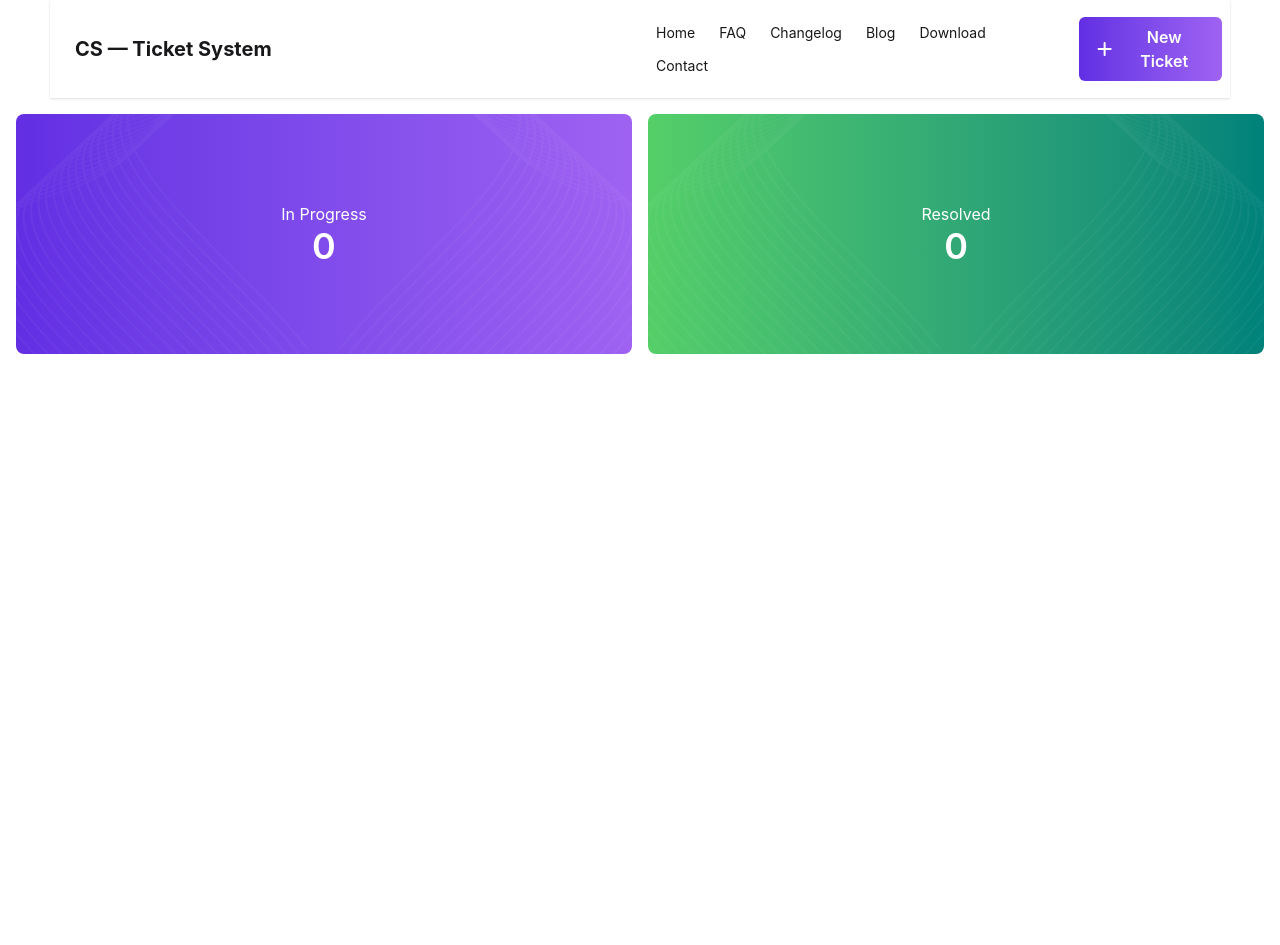
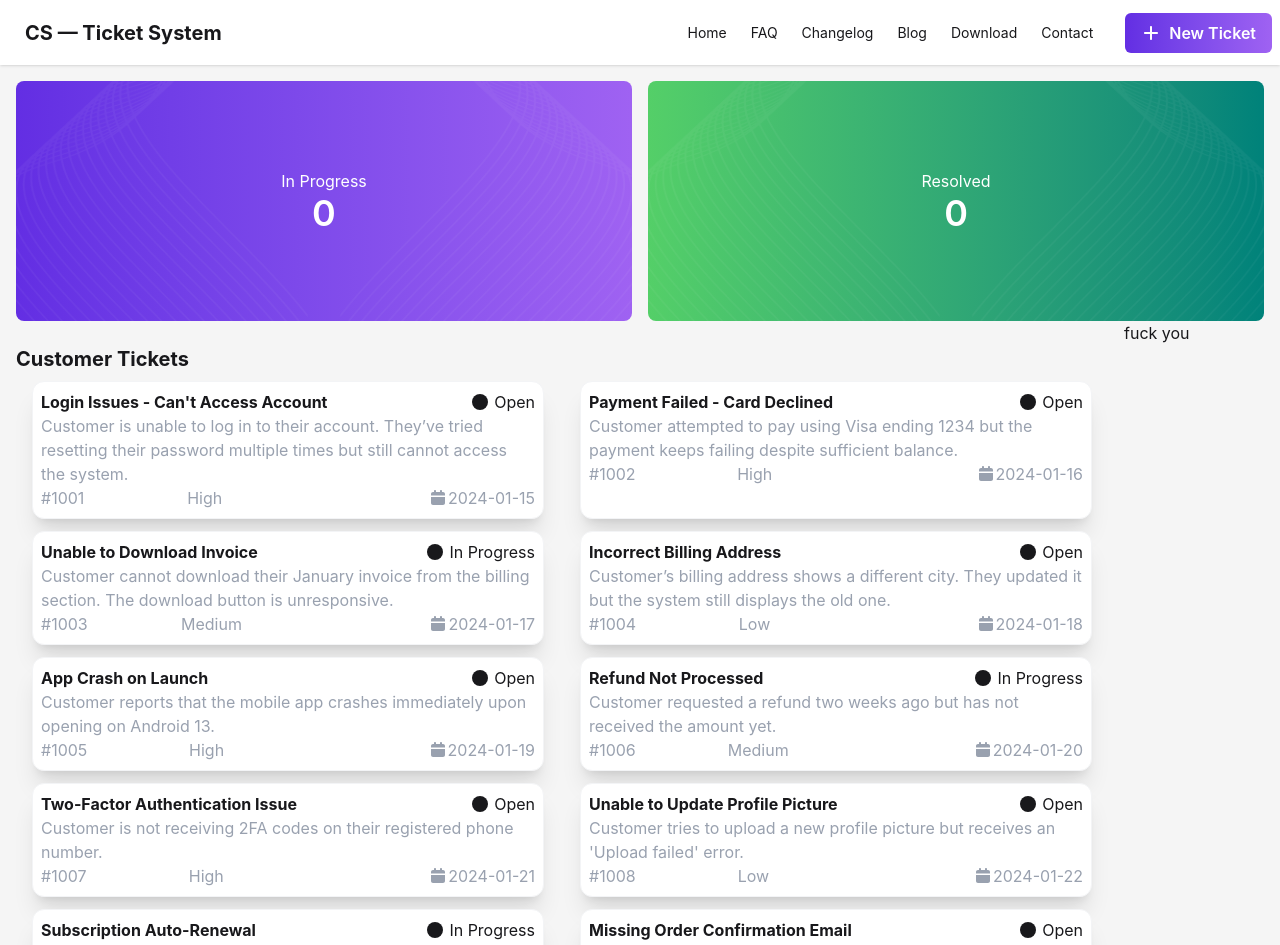
Before and after one commit to aashraful349/customer-support-zone, a React (Vite) app: page / in a window 1280 px wide. Shown: the top 945 px of the page. Before the commit the page ends 800 px from the top, so only its background shows below. Built offline with nearby package versions, Linux system fonts and the light colour scheme.

Commit message:
working on task option

```diff
--- /dev/null
+++ b/public/tickets.json
@@ -0,0 +1,110 @@
+[
+  {
+    "id": "#1001",
+    "title": "Login Issues - Can't Access Account",
+    "description": "Customer is unable to log in to their account. They’ve tried resetting their password multiple times but still cannot access the system.",
+    "customer": "John Smith",
+    "priority": "High",
+    "status": "Open",
+    "createdAt": "2024-01-15"
+  },
+  {
+    "id": "#1002",
+    "title": "Payment Failed - Card Declined",
+    "description": "Customer attempted to pay using Visa ending 1234 but the payment keeps failing despite sufficient balance.",
+    "customer": "Sarah Johnson",
+    "priority": "High",
+    "status": "Open",
+    "createdAt": "2024-01-16"
+  },
+  {
+    "id": "#1003",
+    "title": "Unable to Download Invoice",
+    "description": "Customer cannot download their January invoice from the billing section. The download button is unresponsive.",
+    "customer": "Michael Brown",
+    "priority": "Medium",
+    "status": "In Progress",
+    "createdAt": "2024-01-17"
+  },
+  {
+    "id": "#1004",
+    "title": "Incorrect Billing Address",
+    "description": "Customer’s billing address shows a different city. They updated it but the system still displays the old one.",
+    "customer": "Emily Davis",
+    "priority": "Low",
+    "status": "Open",
+    "createdAt": "2024-01-18"
+  },
+  {
+    "id": "#1005",
+    "title": "App Crash on Launch",
+    "description": "Customer reports that the mobile app crashes immediately upon opening on Android 13.",
+    "customer": "David Wilson",
+    "priority": "High",
+    "status": "Open",
+    "createdAt": "2024-01-19"
+  },
+  {
+    "id": "#1006",
+    "title": "Refund Not Processed",
+    "description": "Customer requested a refund two weeks ago but has not received the amount yet.",
+    "customer": "Sophia Taylor",
+    "priority": "Medium",
+    "status": "In Progress",
+    "createdAt": "2024-01-20"
+  },
+  {
+    "id": "#1007",
+    "title": "Two-Factor Authentication Issue",
+    "description": "Customer is not receiving 2FA codes on their registered phone number.",
+    "customer": "James Anderson",
+    "priority": "High",
+    "status": "Open",
+    "createdAt": "2024-01-21"
+  },
+  {
+    "id": "#1008",
+    "title": "Unable to Update Profile Picture",
+    "description": "Customer tries to upload a new profile picture but receives an 'Upload failed' error.",
+    "customer": "Olivia Martinez",
+    "priority": "Low",
+    "status": "Open",
+    "createdAt": "2024-01-22"
+  },
+  {
+    "id": "#1009",
+    "title": "Subscription Auto-Renewal",
+    "description": "Customer wants to enable auto-renewal for their subscription but the toggle is disabled.",
+    "customer": "Liam Thomas",
+    "priority": "Medium",
+    "status": "In Progress",
+    "createdAt": "2024-01-23"
+  },
+  {
+    "id": "#1010",
+    "title": "Missing Order Confirmation Email",
+    "description": "Customer placed an order but did not receive a confirmation email even though payment succeeded.",
+    "customer": "Isabella Garcia",
+    "priority": "Medium",
+    "status": "Open",
+    "createdAt": "2024-01-24"
+  },
+  {
+    "id": "#1011",
+    "title": "Password Reset Link Expired",
+    "description": "Customer reports that the password reset link expires immediately after clicking it.",
+    "customer": "Daniel Lee",
+    "priority": "High",
+    "status": "Open",
+    "createdAt": "2024-01-25"
+  },
+  {
+    "id": "#1012",
+    "title": "Notification Emails Not Received",
+    "description": "Customer states they are not receiving system notification emails despite having notifications enabled.",
+    "customer": "Ava Hernandez",
+    "priority": "Low",
+    "status": "Open",
+    "createdAt": "2024-01-26"
+  }
+]
--- a/src/App.css
+++ b/src/App.css
@@ -0,0 +1,7 @@
+body{
+    background-color: #f5f5f5;
+    margin: 0;
+    max-width: 100rem;
+    margin-left: auto;
+    margin-right: auto;
+}
--- a/src/App.jsx
+++ b/src/App.jsx
@@ -1,13 +1,29 @@
+import { Suspense } from 'react'
 import './App.css'
 import Banner from './Components/Banner/Banner'
 import Navbar from './Components/Navbar/Navbar'
+import Tickets from './Components/Tickets/Tickets'
+import Task from './Components/Task/Task'
 
+const fetchTicket = async () => {
+  const res = await fetch('/tickets.json')
+  return res.json()
+}
+const ticketsPromise = fetchTicket()
 function App() {
+
 
   return (
     <>
       <Navbar></Navbar>
       <Banner></Banner>
+      <div className="flex flex-col lg:flex-row md:flex-row">
+        <Suspense fallback={<div>Loading...</div>}>
+          <Tickets ticketsPromise={ticketsPromise}></Tickets>
+        </Suspense>
+        <Task></Task>
+      </div>
+
     </>
   )
 }
--- a/src/Components/Banner/Banner.jsx
+++ b/src/Components/Banner/Banner.jsx
@@ -3,34 +3,23 @@ import vector1 from '../../assets/vector1.png';
 
 const Banner = () => {
     return (
-    <div className="mt-4 flex flex-col lg:flex-row justify-center gap-4 px-4">
-
+        <div className="mt-4 flex flex-col lg:flex-row justify-between gap-4 px-4">
             <div className="bg-gradient-to-r from-[#632EE3] to-[#9F62F2] w-full lg:max-w-[44.25rem] h-[10rem] sm:h-[12rem] lg:h-[15rem] rounded-lg flex justify-center items-center relative overflow-hidden">
-
                 <img src={vector1} alt="" className="absolute left-0 top-0 h-full opacity-40" />
-
                 <div className="relative text-white flex flex-col items-center">
                     <p className="text-sm sm:text-base">In Progress</p>
                     <span className="text-2xl sm:text-3xl lg:text-4xl font-semibold">0</span>
                 </div>
-
                 <img src={vector1} alt="" className="absolute right-0 top-0 h-full scale-x-[-1] opacity-40" />
-
             </div>
-
             <div className="bg-gradient-to-r from-[#54CF68] to-[#00827A] w-full lg:max-w-[44.25rem] h-[10rem] sm:h-[12rem] lg:h-[15rem] rounded-lg flex justify-center items-center relative overflow-hidden">
-
                 <img src={vector1} alt="" className="absolute left-0 top-0 h-full opacity-40" />
-
                 <div className="relative text-white flex flex-col items-center">
                     <p className="text-sm sm:text-base">Resolved</p>
                     <span className="text-2xl sm:text-3xl lg:text-4xl font-semibold">0</span>
                 </div>
-
                 <img src={vector1} alt="" className="absolute right-0 top-0 h-full scale-x-[-1] opacity-40" />
-
             </div>
-
         </div>
     );
 };
--- a/src/Components/Navbar/Navbar.jsx
+++ b/src/Components/Navbar/Navbar.jsx
@@ -4,11 +4,9 @@ import { faPlus } from '@fortawesome/free-solid-svg-icons'
 
 const Navbar = () => {
     return (
-    <div className="mx-4 lg:mx-[50px]">
+        <div className="">
             <div className="navbar bg-base-100 shadow-sm">
-
                 <div className="navbar-start">
-
                     <div className="dropdown">
                         <div tabIndex={0} role="button" className="btn btn-ghost lg:hidden">
                             <svg xmlns="http://www.w3.org/2000/svg"
@@ -22,11 +20,9 @@ const Navbar = () => {
                                     d="M4 6h16M4 12h8m-8 6h16" />
                             </svg>
                         </div>
-
                         <ul
                             tabIndex={0}
                             className="menu menu-sm dropdown-content bg-base-100 rounded-box z-10 mt-3 w-52 p-2 shadow">
-
                             <li><a>Home</a></li>
                             <li><a>FAQ</a></li>
                             <li><a>Changelog</a></li>
--- /dev/null
+++ b/src/Components/Task/Task.jsx
@@ -0,0 +1,11 @@
+import React from 'react';
+
+const Task = () => {
+    return (
+        <div>
+            <p>fuck you</p>
+        </div>
+    );
+};
+
+export default Task;
--- /dev/null
+++ b/src/Components/TicketCard/TicketCard.jsx
@@ -0,0 +1,24 @@
+import React from 'react';
+import { FontAwesomeIcon } from '@fortawesome/react-fontawesome'
+import { faCalendar,faCircle } from '@fortawesome/free-solid-svg-icons'
+const TicketCard = ({ ticket }) => {
+    return (
+        <div className="bg-white border-1 shadow-xl border-gray-100 rounded-xl p-2 mx-4 max-w-[32rem] mt-2">
+                <div className="flex justify-between">
+                    <h2 className='font-bold'>{ticket.title}</h2>
+                    <p><FontAwesomeIcon icon={faCircle} /> {ticket.status}</p>
+                </div>
+                <div className="text-gray-400">
+                    <p>{ticket.description}</p>
+                <div className="flex justify-between gap-4">
+                    <p>{ticket.id}</p>
+                    <p>{ticket.priority}</p>
+                    <p>{ticket.customerName}</p>
+                    <p><FontAwesomeIcon icon={faCalendar} />{ticket.createdAt}</p>
+                </div>
+                </div>
+            </div>
+    );
+};
+
+export default TicketCard;
--- /dev/null
+++ b/src/Components/Tickets/Tickets.jsx
@@ -0,0 +1,18 @@
+import React, { use } from 'react';
+import TicketCard from '../TicketCard/TicketCard';
+
+const Tickets = ({ ticketsPromise }) => {
+    const tickets = use(ticketsPromise)
+    return (
+        <div className="mx-4 mt-6 flex flex-col lg:flex-row justify-center">
+            <div className="">
+                <h2 className='font-bold text-xl'>Customer Tickets</h2>
+                <div className="grid grid-cols-1 lg:grid-cols-2 gap-1">
+                    {tickets.map(ticket => <TicketCard ticket={ticket}></TicketCard>)}
+                </div>
+            </div>
+        </div>
+    );
+};
+
+export default Tickets;
```
Lines whose indentation alone changed are shown as unchanged.
